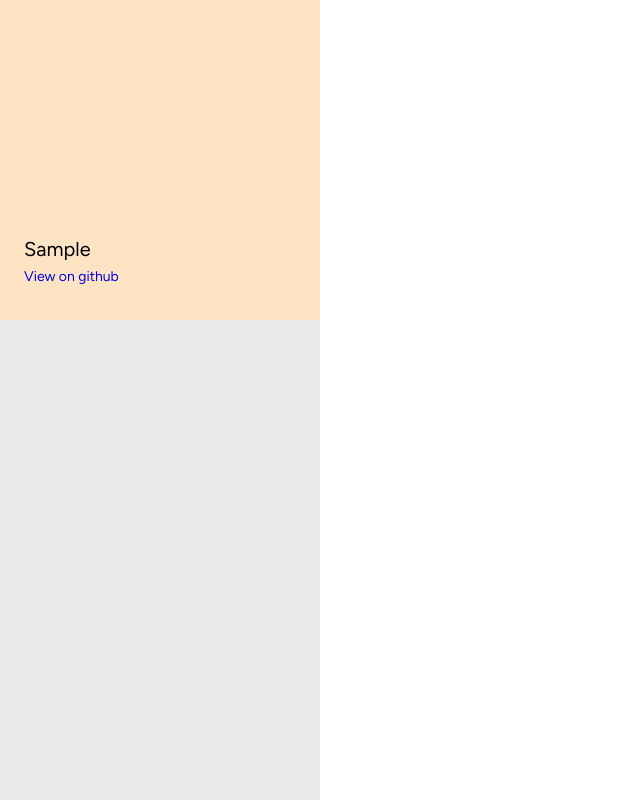
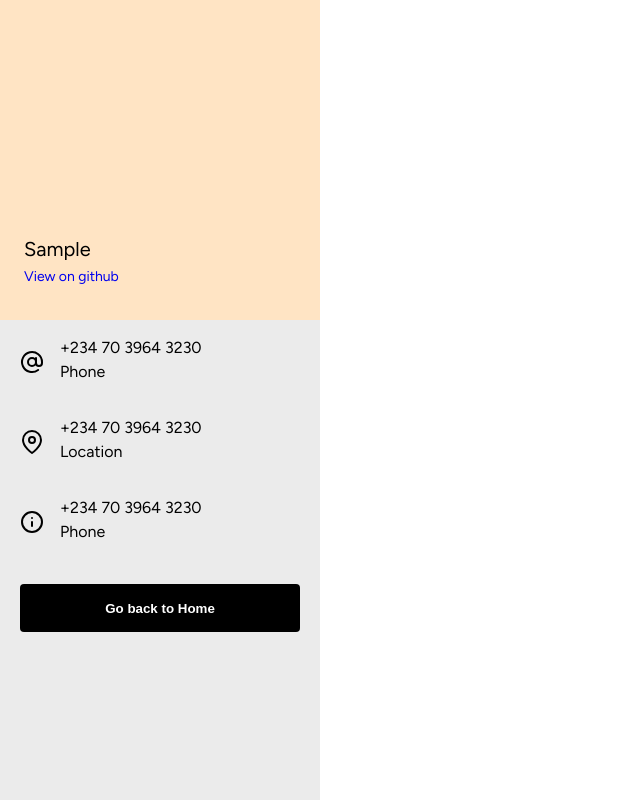
Before and after one commit to gzkdev/altschool-final-vue-project, a Vue app: page / in a window 1280 px wide. Both pictures are taken after typing "Sample" into the empty fields and a click on the button "Search". Shown: the whole page, without its empty margins (0-640 px from the left). Built offline with nearby package versions, Linux system fonts and the light colour scheme.

Commit message:
add profile-section markup and styles

```diff
--- a/src/components/ProfileSection.vue
+++ b/src/components/ProfileSection.vue
@@ -1,7 +1,8 @@
 <template>
     <div class="container">
         <div class="box">
-            <div class="header"></div>
+            <!-- <div class="header">
+            </div> -->
             <div class="id">
                 <div class="name">{{ $route.params.user }}</div>
                 <a href="#" class="link">View on github</a>
@@ -9,12 +10,50 @@
         </div>
         <div class="details">
             <div class="row">
-                <div class="icon-box"></div>
+                <div class="icon-box">
+                    <svg xmlns="http://www.w3.org/2000/svg" width="24" height="24" viewBox="0 0 24 24" fill="none"
+                        stroke="currentColor" stroke-width="2" stroke-linecap="round" stroke-linejoin="round"
+                        class="feather feather-at-sign">
+                        <circle cx="12" cy="12" r="4"></circle>
+                        <path d="M16 8v5a3 3 0 0 0 6 0v-1a10 10 0 1 0-3.92 7.94"></path>
+                    </svg>
+                </div>
                 <div class="row-items">
-                    <div class="title"></div>
-                    <div class="tag"></div>
+                    <div class="title">+234 70 3964 3230</div>
+                    <div class="tag">Phone</div>
                 </div>
             </div>
+            <div class="row">
+                <div class="icon-box">
+                    <svg xmlns="http://www.w3.org/2000/svg" width="24" height="24" viewBox="0 0 24 24" fill="none"
+                        stroke="currentColor" stroke-width="2" stroke-linecap="round" stroke-linejoin="round"
+                        class="feather feather-map-pin">
+                        <path d="M21 10c0 7-9 13-9 13s-9-6-9-13a9 9 0 0 1 18 0z"></path>
+                        <circle cx="12" cy="10" r="3"></circle>
+                    </svg>
+                </div>
+                <div class="row-items">
+                    <div class="title">+234 70 3964 3230</div>
+                    <div class="tag">Location</div>
+                </div>
+            </div>
+            <div class="row">
+                <div class="icon-box">
+                    <svg xmlns="http://www.w3.org/2000/svg" width="24" height="24" viewBox="0 0 24 24" fill="none"
+                        stroke="currentColor" stroke-width="2" stroke-linecap="round" stroke-linejoin="round"
+                        class="feather feather-info">
+                        <circle cx="12" cy="12" r="10"></circle>
+                        <line x1="12" y1="16" x2="12" y2="12"></line>
+                        <line x1="12" y1="8" x2="12.01" y2="8"></line>
+                    </svg>
+                </div>
+                <div class="row-items">
+                    <div class="title">+234 70 3964 3230</div>
+                    <div class="tag">Phone</div>
+                </div>
+            </div>
+            <button class="back-btn">Go back to Home</button>
+            <!-- <svg xmlns="http://www.w3.org/2000/svg" width="24" height="24" viewBox="0 0 24 24" fill="none" stroke="currentColor" stroke-width="2" stroke-linecap="round" stroke-linejoin="round" class="feather feather-map-pin"><path d="M21 10c0 7-9 13-9 13s-9-6-9-13a9 9 0 0 1 18 0z"></path><circle cx="12" cy="10" r="3"></circle></svg> -->
         </div>
     </div>
 </template>
@@ -59,10 +98,23 @@
     display: flex;
     align-items: flex-end;
     gap: 16px;
-    padding: 8px 20px;
+    padding: 16px 20px;
 }
 
 .icon-box {
     font-size: 24px;
 }
+
+.back-btn {
+    background-color: #000;
+    color: #fff;
+    width: calc(100% - 40px);
+    height: 48px;
+    border-radius: 4px;
+    margin: 24px 20px;
+    outline: none;
+    border: none;
+    cursor: pointer;
+    font-weight: 600;
+}
 </style>
```
